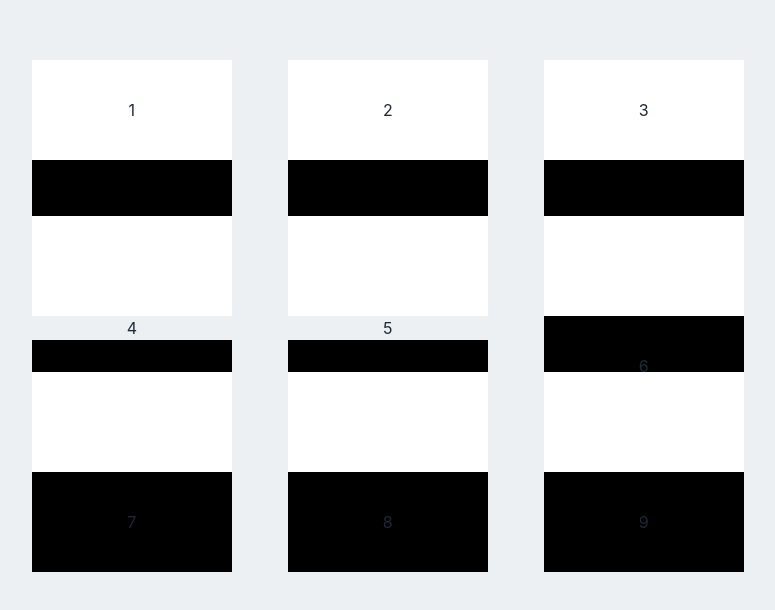
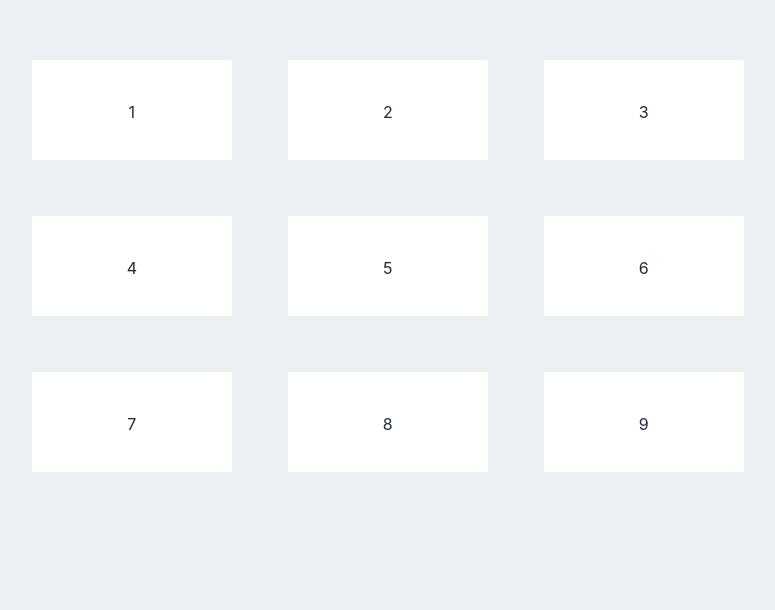
Before and after one commit to DeVontae316/Nextfolio, a Next.js app: page /tictactoe/Board in a window 1280 px wide. Shown: the part 224-834 px from the top of the page, without its empty margins (252-1027 px from the left). Built offline with nearby package versions, Linux system fonts and the light colour scheme.

Commit message:
css refactor

```diff
--- a/src/pages/tictactoe/Board.tsx
+++ b/src/pages/tictactoe/Board.tsx
@@ -10,14 +10,14 @@ const Board = () => {
           const secondRow = index >= 3 && index < 5;
           const thirdRow = index >= 5 && index < 10;
           return (
-            <div className='  bg-white w-[200px] h-[100px]' key={index}>
-              <div className='flex items-center justify-center h-full'>
+            <div className='  bg-white w-[200px] h-[100px] py-10' key={index}>
+              <div className='flex items-center justify-center '>
                 {firstRow && point}
               </div>
               <div className='flex items-center justify-center '>
                 {secondRow && point}
               </div>
-              <div className='flex items-center justify-center h-full bg-black'>
+              <div className='flex items-center justify-center '>
                 {thirdRow && point}
               </div>
             </div>
```
